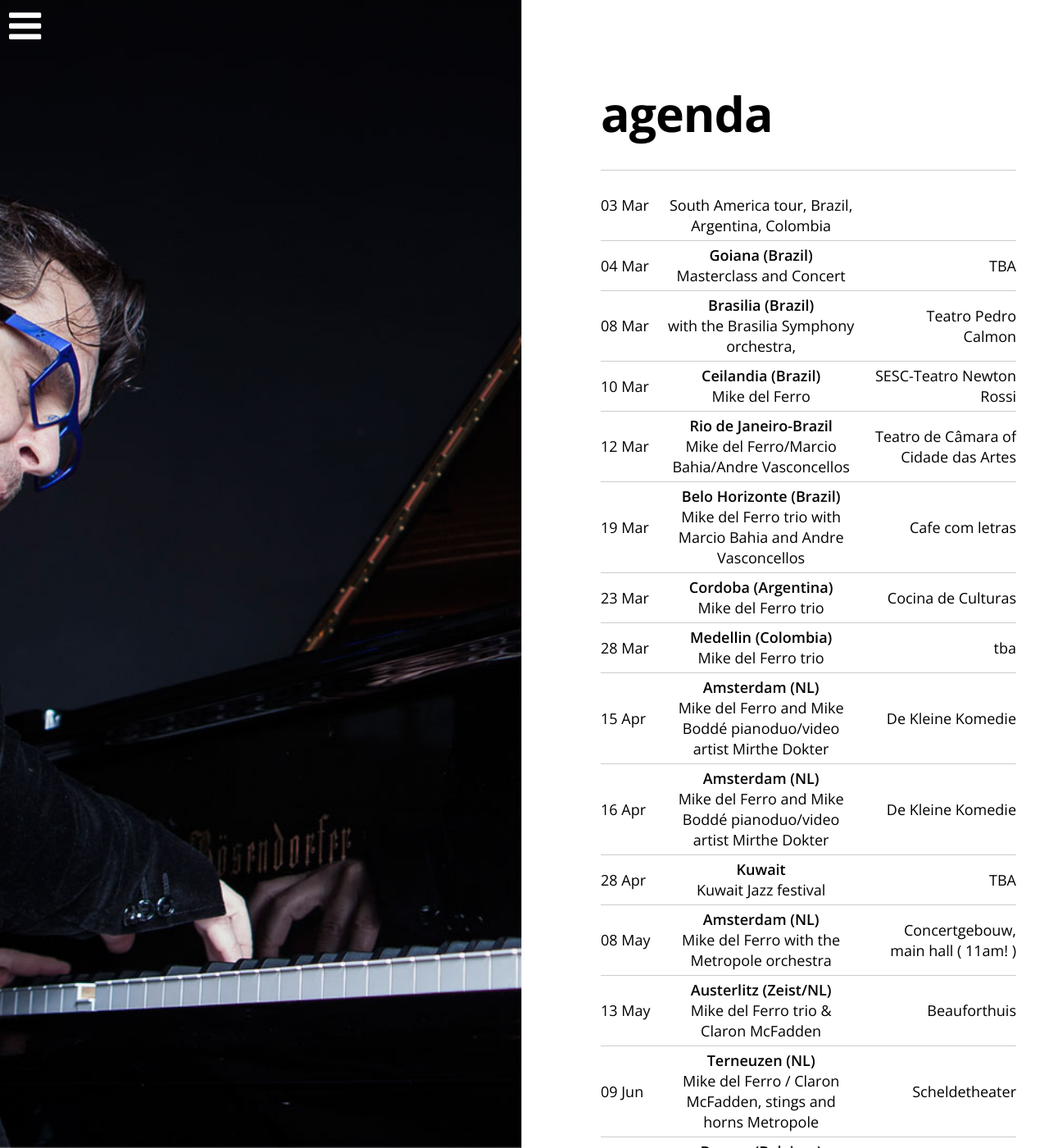
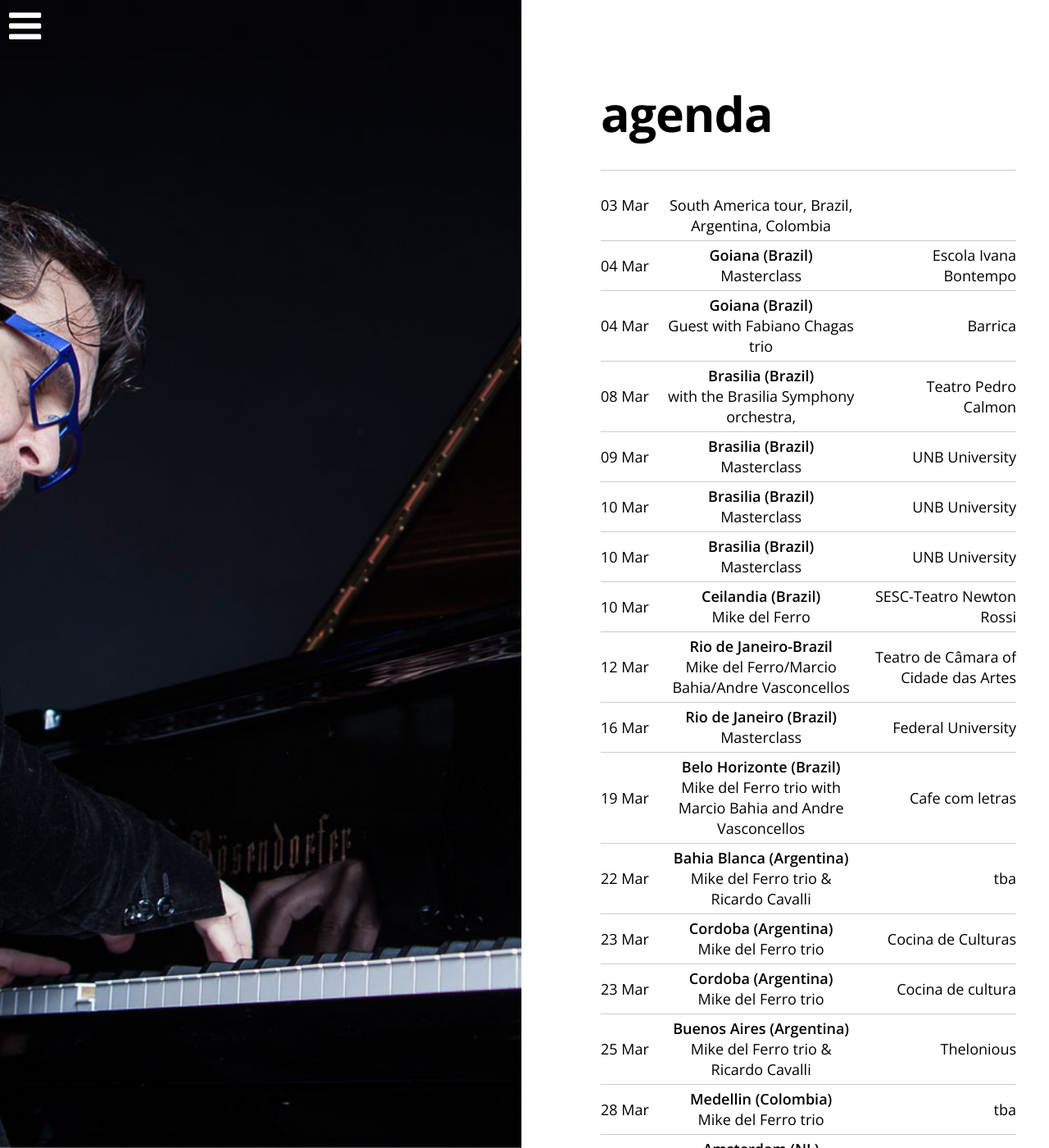
Before and after one commit to mikedelferro/website, a Jekyll site: the page built from agenda.html, in a window 1280 px wide and 1400 px high. Shown: the whole window at 82% size. Built offline with Jekyll 4.4.1, drawn with Linux system fonts in a browser that asks for light colours; nearby versions of some CDN libraries.

Commit message:
Updated '/_config.yml' via CloudCannon

```diff
--- a/_config.yml
+++ b/_config.yml
@@ -74,8 +74,48 @@ gigs:
     location: Cocina de Culturas
     venue: Cordoba (Argentina)
     url: ''
-  - title: Masterclass and Concert
+  - title: Masterclass
     date: 2016-03-04T16:00:00.000Z
-    location: TBA
+    location: Escola Ivana Bontempo
     venue: Goiana (Brazil)
     url: ''
+  - title: Guest with Fabiano Chagas trio
+    date: 2016-03-04T21:00:00.000Z
+    location: Barrica
+    venue: Goiana (Brazil)
+    url: ''
+  - title: Masterclass
+    date: 2016-03-09T14:00:00.000Z
+    location: UNB University
+    venue: Brasilia (Brazil)
+    url: ''
+  - title: Masterclass
+    date: 2016-03-10T10:00:00.000Z
+    location: UNB University
+    venue: Brasilia (Brazil)
+    url: ''
+  - title: Masterclass
+    date: 2016-03-10T10:00:00.000Z
+    location: UNB University
+    venue: Brasilia (Brazil)
+    url: ''
+  - title: Masterclass
+    date: 2016-03-16T16:00:00.000Z
+    location: Federal University
+    venue: Rio de Janeiro (Brazil)
+    url: ''
+  - title: 'Mike del Ferro trio & Ricardo Cavalli'
+    date: 2016-03-22T21:00:00.000Z
+    location: tba
+    venue: Bahia Blanca (Argentina)
+    url: ''
+  - title: Mike del Ferro trio
+    date: 2016-03-23T21:00:00.000Z
+    location: Cocina de cultura
+    venue: Cordoba  (Argentina)
+    url: ''
+  - title: 'Mike del Ferro trio & Ricardo Cavalli'
+    date: 2016-03-25T21:00:00.000Z
+    location: Thelonious
+    venue: Buenos Aires  (Argentina)
+    url: ''
```
